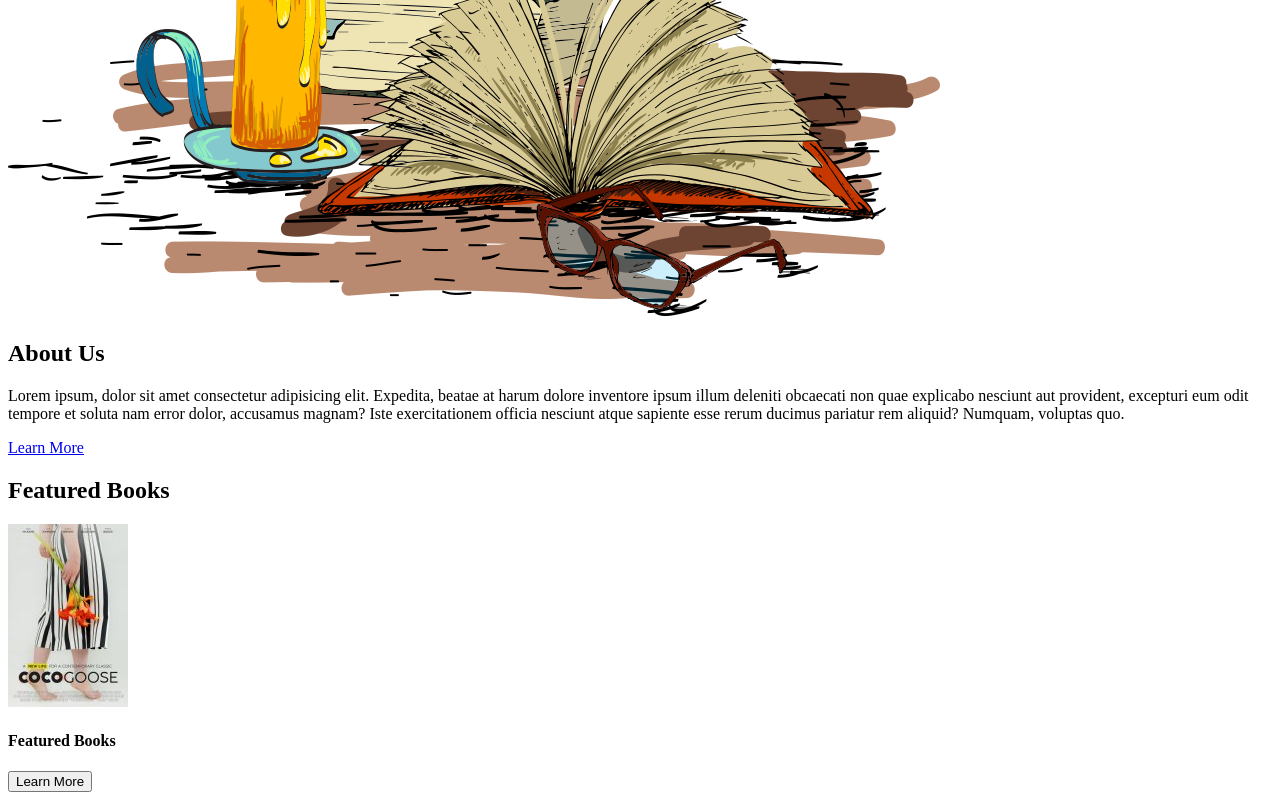
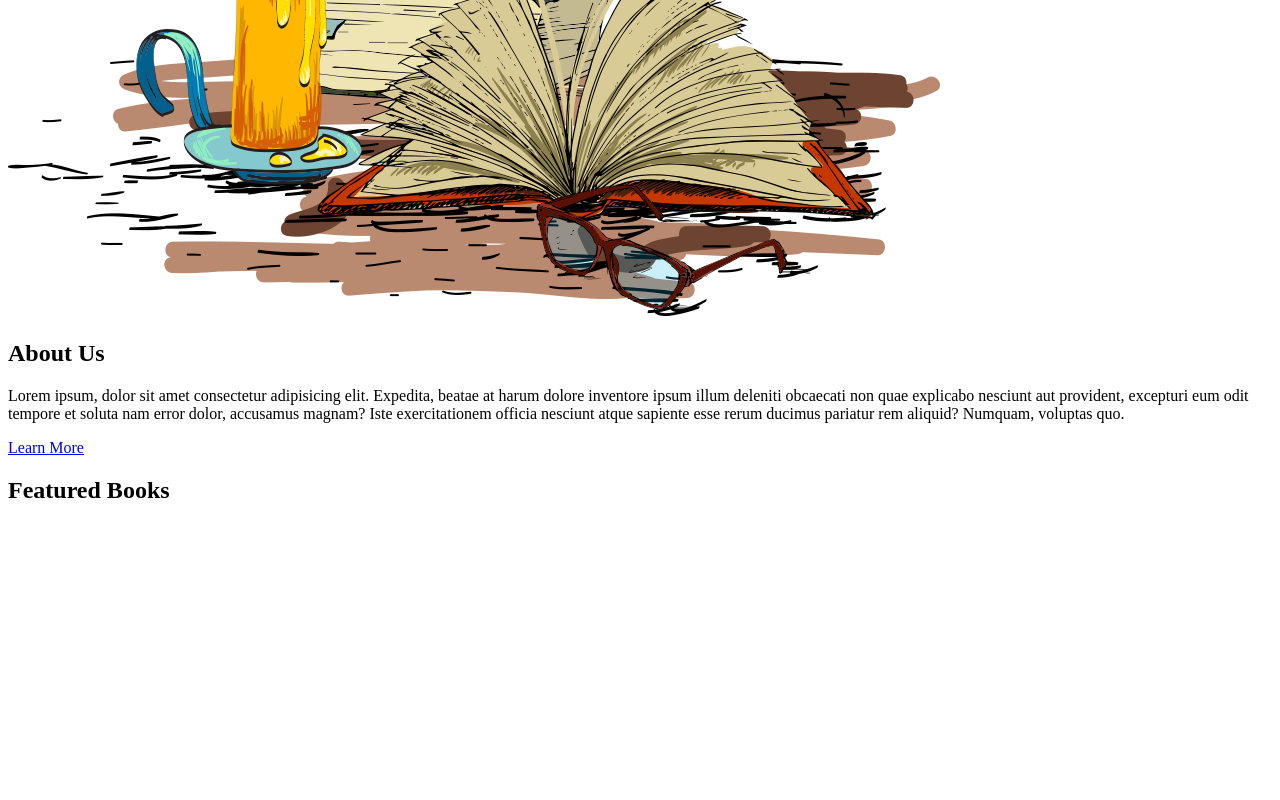
Before and after one commit to Roa04/webproj1, a plain HTML site: page index.html in a window 1280 px wide. Shown: the part 1832-2632 px from the top of the page. After the commit the page ends 2356 px from the top, so only its background shows below. Drawn offline with Linux system fonts and the light colour scheme.

Commit message:
delet some of feat

```diff
--- a/index.html
+++ b/index.html
@@ -80,12 +80,7 @@
          <!--Featured Books   -->
          <section id="Featured" class="featured_book">
             <h2>Featured Books</h2>
-            <div class="container">
-                <div class="book_item">
-                    <img src="image/book_1.jpg" alt="book 1"/>
-                    <h4>Featured Books</h4>
-                    <button>Learn More</button>
-  </div>
+
          </section>
 
 </body>
```
